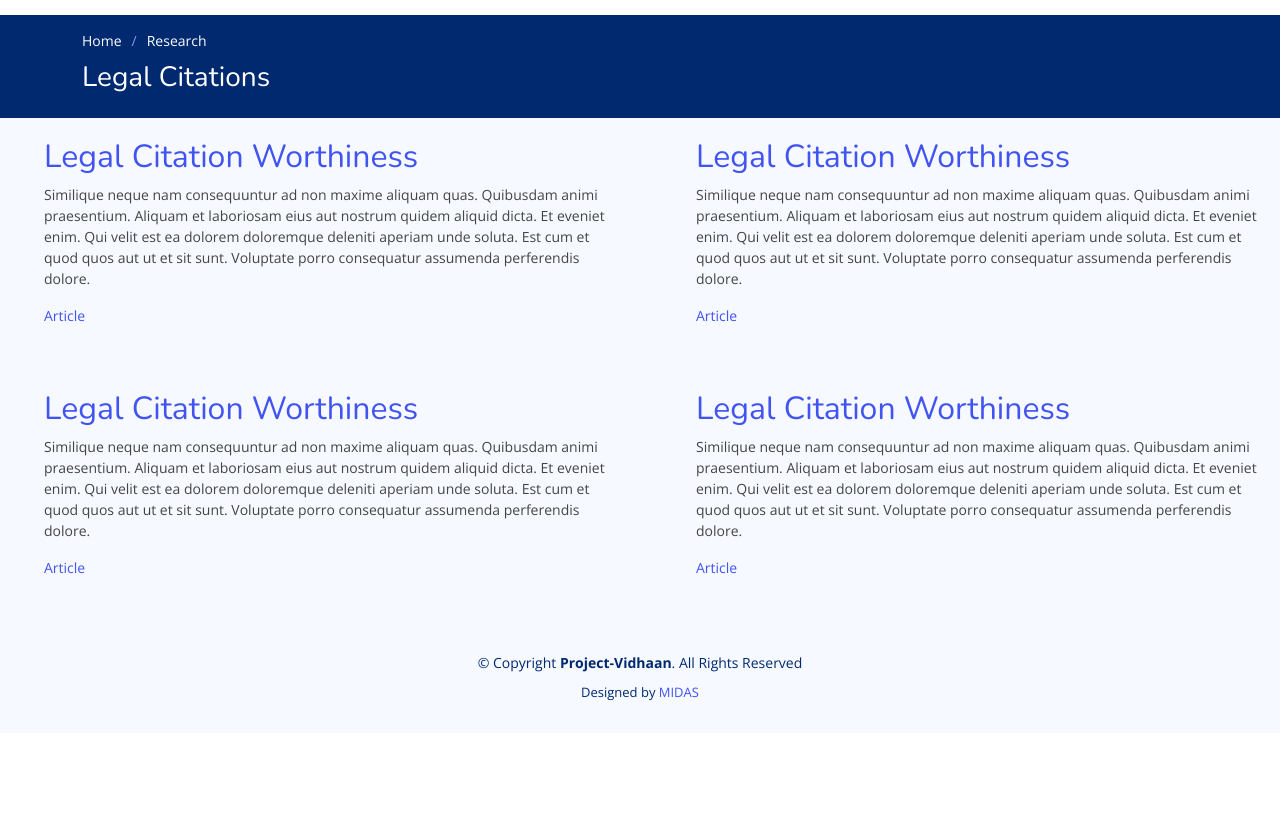
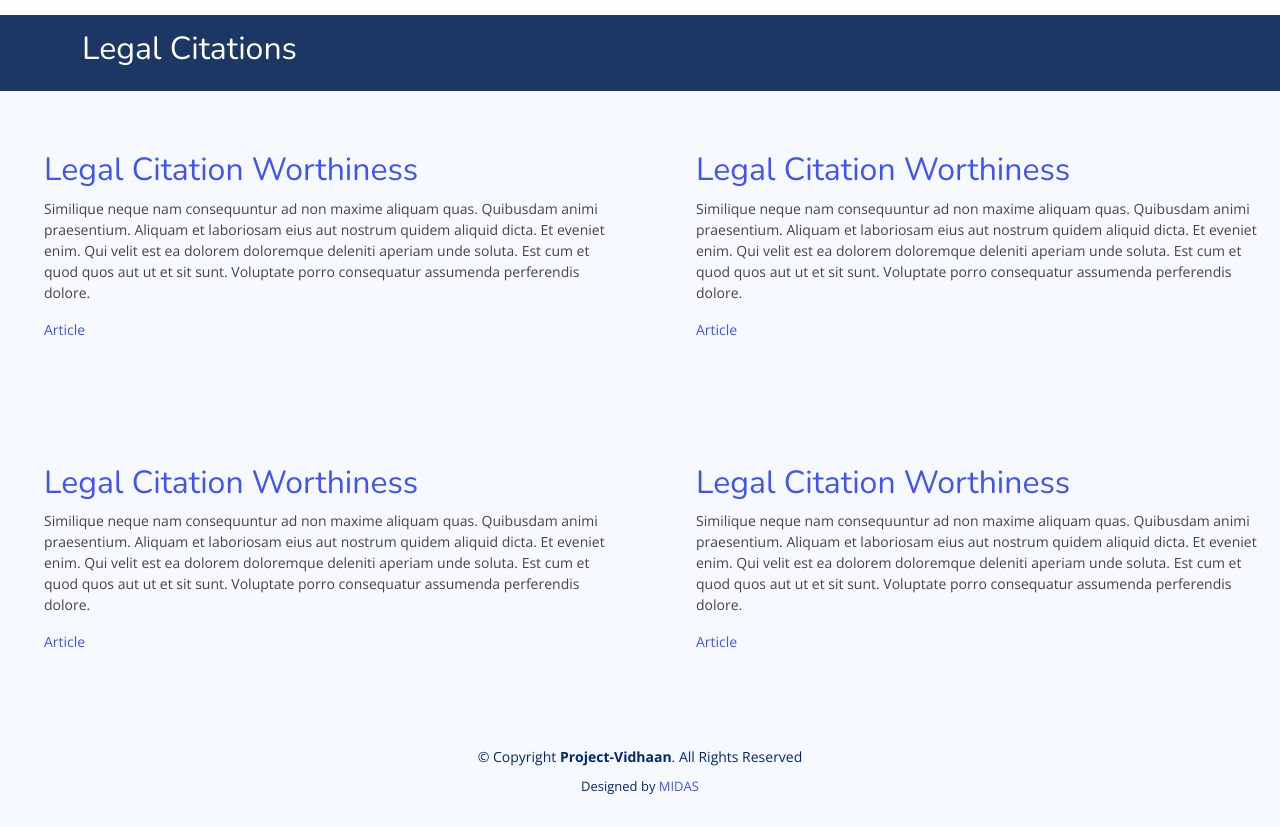
Before and after one commit to midas-research/project-vidhaan, a plain HTML site: page Initiatives.html in a window 1280 px wide. Shown: the part 67-894 px from the top of the page. Before the commit the page ends 800 px from the top, so only its background shows below. Drawn offline with nearby package versions, Linux system fonts and the light colour scheme.

Commit message:
improving ui

```diff
--- a/Initiatives.html
+++ b/Initiatives.html
@@ -98,14 +98,11 @@
   <main id="main">
 
     <!-- ======= Breadcrumbs ======= -->
-    <section class="breadcrumbs">
+    <section class="breadcrumbss">
       <div class="container">
 
-        <ol>
-          <li><a href="index.html">Home</a></li>
-          <li>Research</li>
-        </ol>
-        <h2>Legal Citations</h2>
+
+        <h2 >Legal Citations</h2>
 
       </div>
     </section><!-- End Breadcrumbs -->
@@ -270,7 +267,8 @@
 <div class="row row-cols-1 row-cols-md-2">
 
   <div class="col mb-4">
-    <div class="container" style="margin:20px">
+    <section id="blog" class="blog">
+    <div class="container" style="margin:20px"  data-aos="fade-up">
       <h2 class="entry-title">
         <a href="blog-single.html">Legal Citation Worthiness</a>
       </h2>
@@ -286,9 +284,12 @@
         </div>
       </div>
     </div>
+  </section>
   </div>
   <div class="col mb-4">
-    <div class="container" style="margin:20px">
+    <section id="blog" class="blog">
+
+    <div class="container" style="margin:20px"  data-aos="fade-up">
       <h2 class="entry-title">
         <a href="blog-single.html">Legal Citation Worthiness</a>
       </h2>
@@ -304,9 +305,12 @@
         </div>
       </div>
     </div>
+    </section>
   </div>
   <div class="col mb-4">
-    <div class="container" style="margin:20px">
+    <section id="blog" class="blog">
+
+    <div class="container" style="margin:20px"  data-aos="fade-up">
       <h2 class="entry-title">
         <a href="blog-single.html">Legal Citation Worthiness</a>
       </h2>
@@ -322,9 +326,12 @@
         </div>
       </div>
     </div>
+    </section>
   </div>
   <div class="col mb-4">
-    <div class="container" style="margin:20px">
+    <section id="blog" class="blog">
+
+    <div class="container" style="margin:20px"  data-aos="fade-up">
       <h2 class="entry-title">
         <a href="blog-single.html">Legal Citation Worthiness</a>
       </h2>
@@ -340,6 +347,7 @@
         </div>
       </div>
     </div>
+    </section>
   </div>
 </div>
 
--- a/Website/assets/css/style.css
+++ b/Website/assets/css/style.css
@@ -83,6 +83,13 @@ section {
 .breadcrumbs {
   padding: 15px 0;
   background: #012970;
+  min-height: 40px;
+  margin-top: 82px;
+  color: #fff;
+}
+.breadcrumbss {
+  padding: 15px 0;
+  background: #1d3764;
   min-height: 40px;
   margin-top: 82px;
   color: #fff;
```
